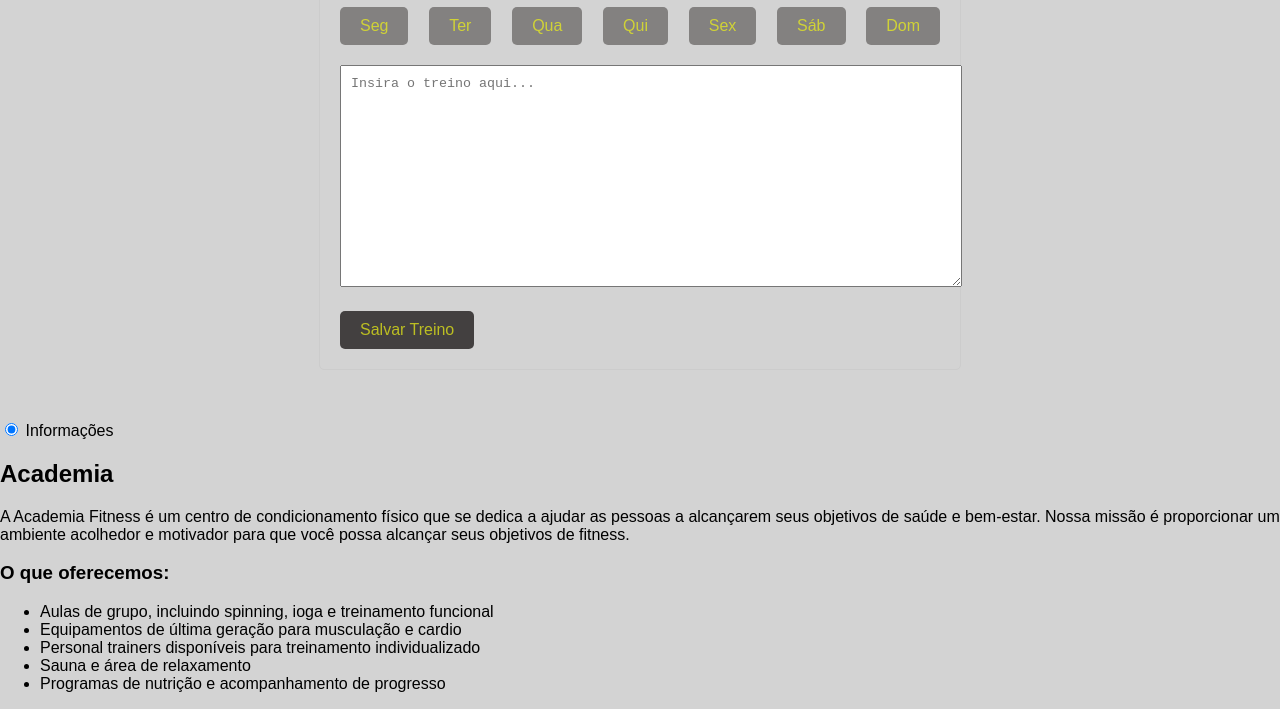
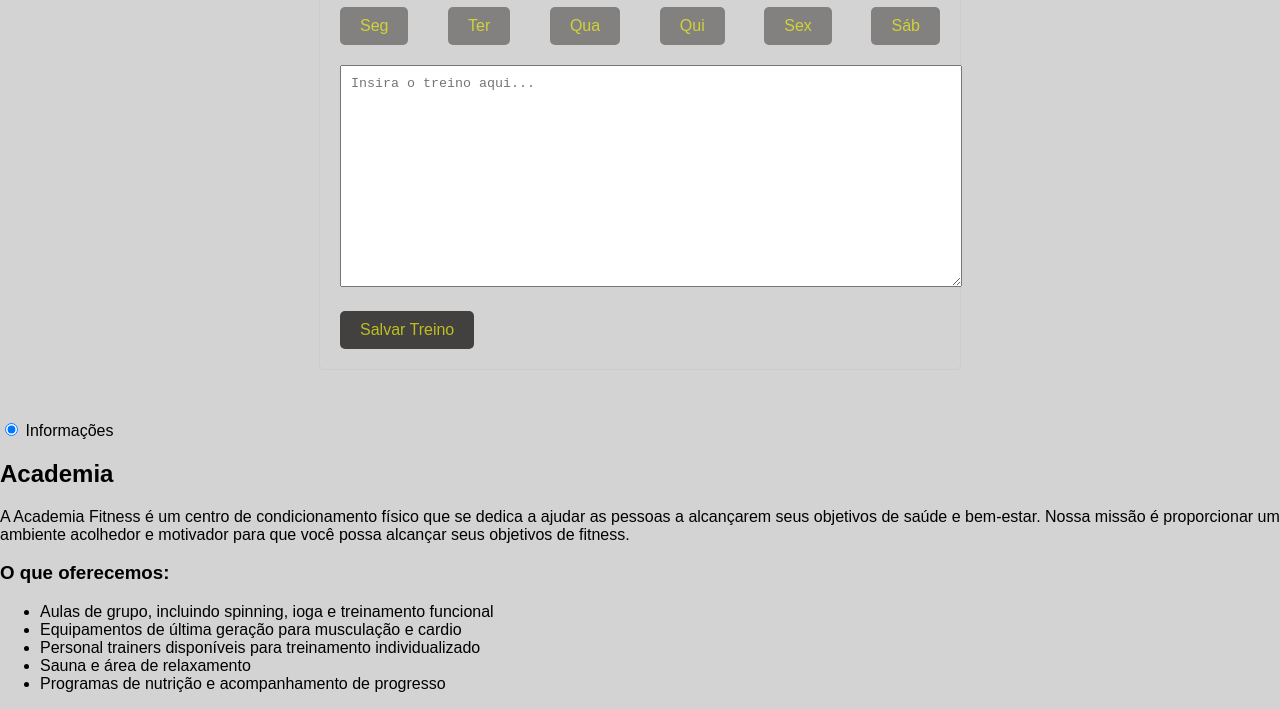
Before and after one commit to ely1711/academia-na-palma-da-m-o, a plain HTML site: page index.html in a window 1280 px wide. Shown: the part 144-853 px from the top of the page. Drawn offline with Linux system fonts and the light colour scheme; a script that the page names is missing.

Commit message:
Add files via upload

```diff
--- a/index.html
+++ b/index.html
@@ -28,7 +28,7 @@ if (typeof navigator.serviceWorker !== 'undefined'){
             <button class="dia">Qui</button>
             <button class="dia">Sex</button>
             <button class="dia">Sáb</button>
-            <button class="dia">Dom</button>
+
         </div>
         <textarea id="treino" placeholder="Insira o treino aqui..."></textarea>
         <button id="salvar">Salvar Treino</button>
```
